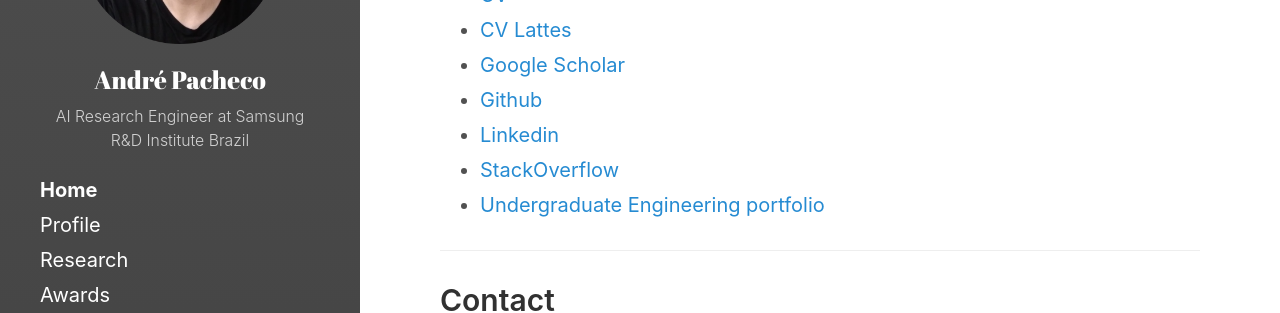
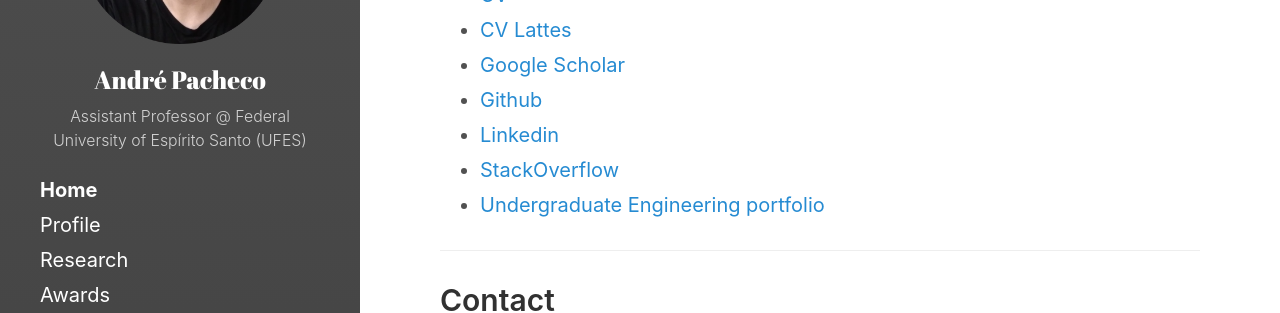
Before and after one commit to paaatcha/paaatcha.github.io, a Jekyll site: the page built from index.md, in a window 1280 px wide. Shown: the part 1813-2126 px from the top of the page. Built offline with Jekyll 4.4.1, drawn with Linux system fonts in a browser that asks for light colours.

Commit message:
updating cv

```diff
--- a/_config.yml
+++ b/_config.yml
@@ -5,7 +5,7 @@
 # Setup
 title:            André Pacheco
 tagline:          ''
-description:      'AI Research Engineer at Samsung R&D Institute Brazil'
+description:      'Assistant Professor @ Federal University of Espírito Santo (UFES)'
 url:              www.pachecoandre.com.br
 baseurl:          '/'
                   # the optional subpath of your site, e.g. "/blog"
```
Also changed, not shown: 1 other file.
